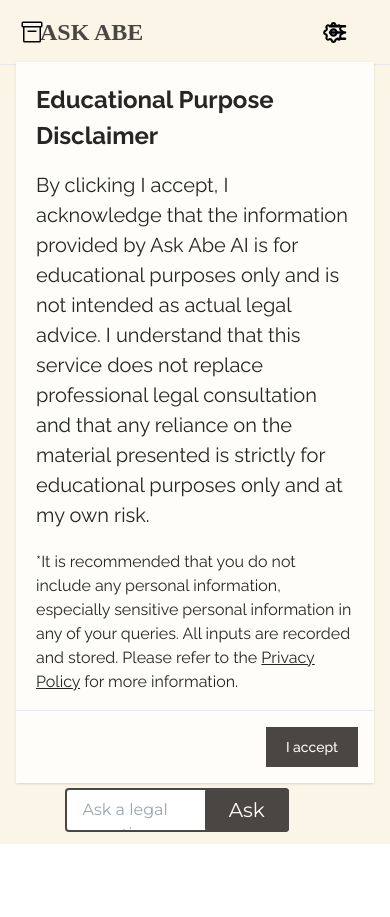
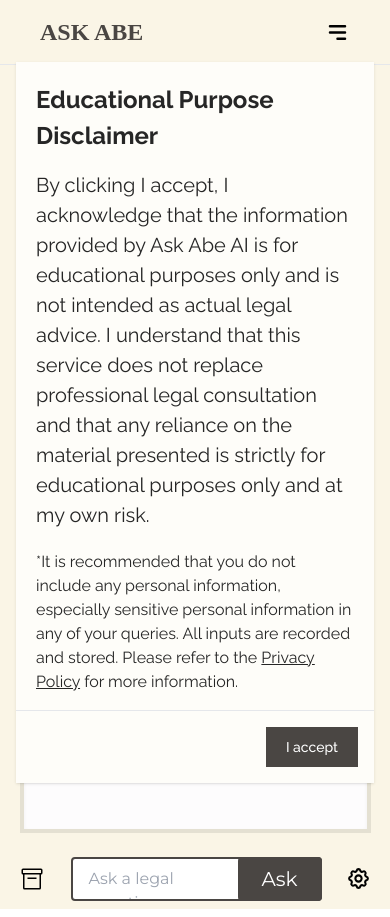
Before and after one commit to AskAbeAI/ask-abe-beta, a Next.js app: page /playground in a window 390 px wide. Before the commit the page ends 848 px from the top, so only its background shows below. Built offline with nearby package versions, Linux system fonts and the light colour scheme; a web font is replaced by a local one.

Commit message:
more mobile

```diff
--- a/src/app/(visible)/playground/page.tsx
+++ b/src/app/(visible)/playground/page.tsx
@@ -936,7 +936,7 @@ export default function Playground() {
 
       {isMobile &&
 
-        <div className="flex h-screen w-full px-3 py-3 bg-[#FAF5E6]">
+        <div className="flex justify-center h-screen  pt-2  bg-[#FAF5E6]">
 
           <JurisdictionModal
             shown={showJurisdictionModal}
@@ -945,19 +945,8 @@ export default function Playground() {
 
           <DisclaimerModal />
 
-          <div className="overflow-y-auto hide-scrollbar w-full pr-2" style={{ width: citationsOpen ? '100%' : '10%' }}>
-
-            <div className="pr-2" style={{ maxHeight: '90vh' }}>
-              <CitationBar
-                open={citationsOpen}
-                setOpen={setCitationsOpen}
-                citationItems={citationBlocks}
-                activeCitationId={activeCitationId}
-              />
-            </div>
-          </div>
-          <div className={`w-full ${citationsOpen ? 'hidden' : ''}`} style={{ width: '70%' }}>
-            <div className="overflow-y-auto w-full " style={{ minHeight: '90vh', maxHeight: '90vh' }}>
+          <div className={`w-full ${citationsOpen ? 'hidden' : ''}`} style={{ width: '90%' }}>
+            <div className="flex overflow-y-auto " style={{ minHeight: '90vh', maxHeight: '90vh' }}>
               <ChatContainer
                 contentBlocks={contentBlocks}
                 onSubmitClarificationAnswers={handleClarificationAnswer}
@@ -971,7 +960,19 @@ export default function Playground() {
               />
 
             </div>
-            <div className="bottom-0">
+            <div className="inset-x-0 bottom-0 flex justify-between items-center pt-2">
+              <div className="w-full pr-2" style={{ width: citationsOpen ? '100%' : '10%' }}>
+
+                <div className="pr-2" style={{ maxHeight: '90vh' }}>
+                  <CitationBar
+                    open={citationsOpen}
+                    setOpen={setCitationsOpen}
+                    citationItems={citationBlocks}
+                    activeCitationId={activeCitationId}
+                  />
+                </div>
+              </div>
+
               {/* BottomBar */}
               {isFormVisible && (
 
@@ -982,11 +983,9 @@ export default function Playground() {
                 />
 
               )}
-            </div>
 
-          </div>
 
-          <div className="pl-2 overflow-y-auto scrollbar h-full" style={({ width: '10%' })} >
+              <div className="pl-2">
                 <OptionsList
                   stateJurisdictions={StateJurisdictionOptions}
                   federalJurisdictions={FederalJurisdictionOptions}
@@ -999,7 +998,9 @@ export default function Playground() {
                 />
                 {/* Other parts of your application */}
               </div>
+            </div>
 
+          </div>
         </div>
 
       }
--- a/src/components/chatContainer.tsx
+++ b/src/components/chatContainer.tsx
@@ -6,6 +6,7 @@ import ContentQueue from './contentQueue'; // Adjust import path as necessary
 import { ContentBlock, ClarificationChoices, TopicResponses, Clarification, ContentType } from '@/lib/types'; // Adjust import path as necessary
 import 'ldrs/hourglass';
 import CitationBar from './citationBar';
+import { useMediaQuery } from 'react-responsive';
 
 
 
@@ -33,6 +34,8 @@ const ChatContainer: React.FC<ChatContainerProps> = ({
   onFinishAnswerVitalia
 }) => {
   const [isCitationExpanded, setCitationExpanded] = useState(false);
+  const isDesktopOrLaptop = useMediaQuery({ minWidth: 1224 });
+  const isMobile = useMediaQuery({ maxWidth: 1224 });
 
   useEffect(() => {
     if (isCitationExpanded) {
@@ -58,7 +61,7 @@ const ChatContainer: React.FC<ChatContainerProps> = ({
   }, [contentBlocks]);
 
   return (
-
+<div> {isDesktopOrLaptop &&
     <div className="bg-[#FDFCFD] p-2 sm:p-6 border-4 border-[#E4E0D2] shadow-inner rounded-lg" style={{ minHeight: '90vh' }}>
 
 
@@ -79,7 +82,29 @@ const ChatContainer: React.FC<ChatContainerProps> = ({
         />
       )}
     </div>
+}
 
+{isMobile && <div className="bg-[#FDFCFD] p-2 sm:p-6 border-4 border-[#E4E0D2] shadow-inner rounded-lg" style={{ minHeight: '90vh' }}>
+
+
+
+     {/* <div className="p-4 bg-white rounded-lg shadow-inner overflow-auto max-h-full" style={{ minHeight: '70vh' }}> */}
+     {!isCitationExpanded && (
+       <ContentQueue
+         items={contentBlocks}
+         showCurrentLoading={showCurrentLoading}
+         onSubmitClarificationAnswers={onSubmitClarificationAnswers}
+         onSubmitClarificationVitaliaAnswers={onSubmitClarificationVitaliaAnswers}
+         onStreamEnd={onStreamEnd}
+         onSubmitTopicChoices={onSubmitTopicChoices}
+         onClarificationStreamEnd={onClarificationStreamEnd}
+         setActiveCitationId={setActiveCitationId}
+         onFinishAnswerVitalia={onFinishAnswerVitalia}
+         endOfMessagesRef={endOfMessagesRef}
+       />
+     )}
+   </div>}
+  </div>
 
 
 
--- a/src/components/citationBar.tsx
+++ b/src/components/citationBar.tsx
@@ -18,7 +18,11 @@ const CitationBar: React.FC<CitationProps> = ({ open, setOpen, citationItems, ac
   const isDesktopOrLaptop = useMediaQuery({ minWidth: 1224 });
   const isMobile = useMediaQuery({ maxWidth: 1224 });
 
+  const [showCitationSidebarOpen, setShowCitationSidebarOpen] = useState(false);
 
+  const toggleCitationSidebar = () => {
+    setShowCitationSidebarOpen(!showCitationSidebarOpen);
+  };
 
 
   const renderContentBlock = (item: ContentBlock) => {
@@ -104,7 +108,7 @@ const CitationBar: React.FC<CitationProps> = ({ open, setOpen, citationItems, ac
           </button>
 
           {/* Citation sidebar content */}
-      <div className="overflow-y-auto hide-scrollbar h-full w-25 max-h-full" style={{  maxHeight: '90vh' }}>
+          <div className="overflow-y-auto hide-scrollbar h-full w-25 max-h-full" style={{ maxHeight: '90vh' }}>
             {Object.keys(groupedCitations).map((jurisdiction) => (
               <div key={jurisdiction}>
                 <div className="pt-2 font-bold">{jurisdiction}</div>
@@ -119,43 +123,13 @@ const CitationBar: React.FC<CitationProps> = ({ open, setOpen, citationItems, ac
         </div >
       }
       {isMobile &&
-    <div className="absolute p-2">
-      <GoArchive className="cursor-pointer" size={24} onClick={() => setOpen(!open)}>
-      <div className="h-auto max-h-full overflow-y-auto bg-[#FDFCFD] border-4 border-[#E4E0D2] p-1 sm:p-2 w-full shadow-inner rounded-md">
-  <button className="sticky top-0 inline-flex items-center justify-start py-2 sm:py-3 pl-3 sm:pl-4 pr-8 sm:pr-12 overflow-hidden font-montserrat font-semibold text-[#F8F8FA] transition-all duration-150 ease-in-out rounded hover:pl-8 sm:hover:pl-10 hover:pr-4 sm:hover:pr-6 bg-[#4A4643] group"
-    onClick={() => setOpen(!open)}>
-        <span className="absolute bottom-0 left-0 w-full h-1 transition-all duration-150 ease-in-out bg-green-300 group-hover:h-full"></span>
-        <span className="absolute right-0 pr-4 duration-200 ease-out group-hover:translate-x-12">
-          {/* Conditional SVG Rendering for Right Arrow */}
-          {open ? (
-            <svg className="w-5 h-5 text-green-300" fill="none" stroke="currentColor" viewBox="0 0 24 24" xmlns="http://www.w3.org/2000/svg">
-              <path strokeLinecap="round" strokeLinejoin="round" strokeWidth="2" d="M10 19l-7-7m0 0l7-7m-7 7h18" />
-            </svg>
-          ) : (
-            <svg className="w-5 h-5 text-green-300" fill="none" stroke="currentColor" viewBox="0 0 24 24" xmlns="http://www.w3.org/2000/svg">
-              <path strokeLinecap="round" strokeLinejoin="round" strokeWidth="2" d="M14 5l7 7m0 0l-7 7m7-7H3"></path>
-            </svg>
-          )}
-        </span>
-        <span className="absolute left-0 pl-2.5 -translate-x-12 group-hover:translate-x-0 ease-out duration-200">
-          {/* Conditional SVG Rendering for Left Arrow */}
-          {open ? (
-            <svg className="w-5 h-5 text-[#4A4643]" fill="none" stroke="currentColor" viewBox="0 0 24 24" xmlns="http://www.w3.org/2000/svg">
-              <path strokeLinecap="round" strokeLinejoin="round" strokeWidth="2" d="M10 19l-7-7m0 0l7-7m-7 7h18" />
-            </svg>
-          ) : (
-            <svg className="w-5 h-5 text-[#4A4643]" fill="none" stroke="currentColor" viewBox="0 0 24 24" xmlns="http://www.w3.org/2000/svg">
-              <path strokeLinecap="round" strokeLinejoin="round" strokeWidth="2" d="M14 5l7 7m0 0l-7 7m7-7H3"></path>
-            </svg>
-          )}
-        </span>
-        <span className="relative w-full text-left font-montserrat transition-colors duration-200 ease-in-out group-hover:text-[#4A4643]">
-          {open ? "Back To Chat" : "Citations"}
-        </span>
-      </button>
+        <div>
+          <GoArchive className="cursor-pointer" size={24} onClick={toggleCitationSidebar} />
+            {showCitationSidebarOpen && (
+              <div>
 
             {/* Citation sidebar content */}
-      <div className="overflow-y-auto hide-scrollbar h-full w-25 max-h-full" style={{  maxHeight: '90vh' }}>
+            <div className="overflow-y-auto hide-scrollbar h-full w-25 max-h-full" style={{ maxHeight: '90vh' }}>
               {Object.keys(groupedCitations).map((jurisdiction) => (
                 <div key={jurisdiction}>
                   <div className="pt-2 font-bold">{jurisdiction}</div>
@@ -166,11 +140,17 @@ const CitationBar: React.FC<CitationProps> = ({ open, setOpen, citationItems, ac
                   ))}
                 </div>
               ))}
+
+
             </div>
-    </div >
-        </GoArchive>
-      </div>}
             </div>
+            )}
+
+        </div>
+}
+</div>
+
+
 
 
 
--- a/src/components/navBar.tsx
+++ b/src/components/navBar.tsx
@@ -112,7 +112,7 @@ const NavBar: React.FC = () => {
 
 
       {isMobile &&
-        <div className="absolute w-full flex justify-between p-4 items-center bg-[#FAF5E6]  px-10 border-b border-solid">
+        <nav className="relative w-full flex justify-between p-4 items-center bg-[#FAF5E6] px-10 border-b border-solid">
           <div className="flex justify-left items-center font-imfell font-bold text-[#4A4643] text-2xl">ASK ABE</div>
           <HiMenuAlt3 onClick={handleNav} className={`z-20 cursor-pointer ${nav ? 'text-white' : 'text-current'}`} size={25}
 
@@ -173,7 +173,8 @@ const NavBar: React.FC = () => {
 
           </ul>
         </div>
-        </div>
+
+        </nav>
 
 
       }
--- a/src/components/optionsFilter.tsx
+++ b/src/components/optionsFilter.tsx
@@ -26,6 +26,10 @@ const OptionsList: React.FC<OptionsListProps> = ({
   const isMobile = useMediaQuery({ maxWidth: 1224 });
 
   const [showOptionSidebarOpen, setShowOptionSidebarOpen] = useState(false);
+
+  const toggleOptionSidebar = () => {
+    setShowOptionSidebarOpen(!showOptionSidebarOpen);
+  };
   // const [searchTerm, setSearchTerm] = useState('');
   // const [filteredJurisdictions, setFilteredJurisdictions] = useState();
   const [selectedOptions, setSelectedOptions] = useState<Option[]>(options);
@@ -41,9 +45,7 @@ const OptionsList: React.FC<OptionsListProps> = ({
 
   const [isHovered, setIsHovered] = useState(false);
 
-  const toggleOptionSidebar = () => {
-    setShowOptionSidebarOpen(!showOptionSidebarOpen);
-  };
+
 
 
   const toggleFederalDropdown = () => {
@@ -336,7 +338,7 @@ const OptionsList: React.FC<OptionsListProps> = ({
       }
 
       {isMobile &&
-        <div className="absolute p-2">
+        <div>
           <HiOutlineCog className="cursor-pointer" size={25} onClick={toggleOptionSidebar} />
 
          {showOptionSidebarOpen && (
--- a/src/components/ui/chatBlocks.tsx
+++ b/src/components/ui/chatBlocks.tsx
@@ -436,7 +436,7 @@ export const ClarificationBlock: React.FC<ClarificationBlockProps> = ({
 
     <div className="flex flex-col items-end">
     <UserIconLabel />
-    <div className='flex flex-wrap justify-start p-4 bg-user-color font-montserrat text-black rounded-lg' style={{ maxWidth: '100vw' }}>
+    <div className='flex flex-wrap justify-start p-4 bg-user-color font-montserrat text-black rounded-lg'>
       {selectedAnswer !== '' ? (
         <p className="text-black" style={{ wordBreak: 'break-word' }}>{selectedAnswer}</p>
       ) : (
```
Lines whose indentation alone changed are shown as unchanged.
